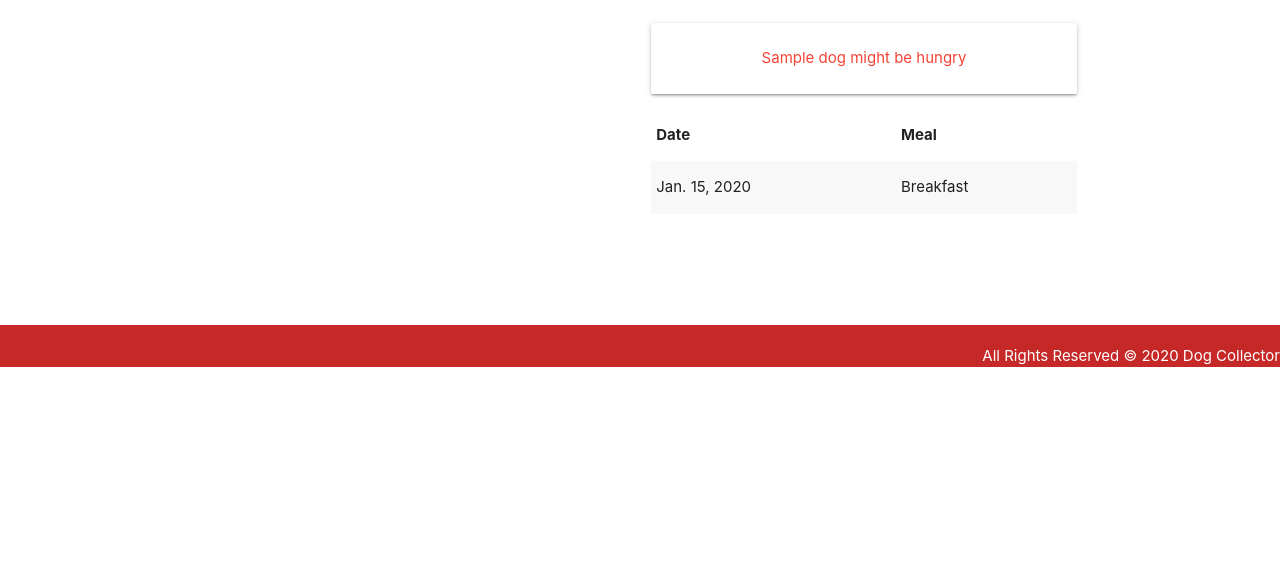
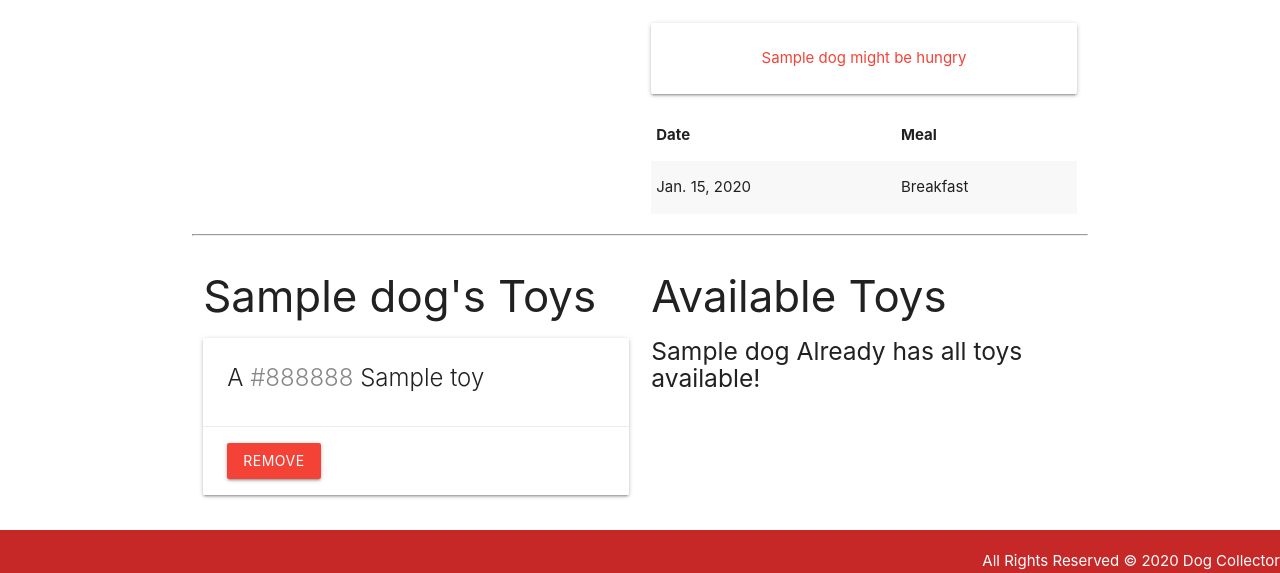
Before and after one commit to guyett92/dogcollector, a Django app: page /dogs/1/ in a window 1280 px wide. Shown: the part 433-1006 px from the top of the page. Before the commit the page ends 800 px from the top, so only its background shows below. Run offline with Django 3.2, Linux system fonts and the light colour scheme; tables that the repository leaves empty hold one stand-in row (values such as "Sample post").

Commit message:
adds toy associations

```diff
--- a/dogcollector/settings.py
+++ b/dogcollector/settings.py
@@ -106,7 +106,7 @@ AUTH_PASSWORD_VALIDATORS = [
 
 LANGUAGE_CODE = 'en-us'
 
-TIME_ZONE = 'UTC'
+TIME_ZONE = 'America/Los_Angeles'
 
 USE_I18N = True
 
--- a/main_app/models.py
+++ b/main_app/models.py
@@ -10,6 +10,16 @@ MEALS = (
     ('D', 'Dinner')
 )
 
+class Toy(models.Model):
+     name = models.CharField(max_length=50)
+     color = models.CharField(max_length=20)
+
+     def __str__(self):
+         return self.name
+
+     def get_absolute_url(self):
+         return reverse('toys_list')
+
 class Dog(models.Model):
      def fed_for_today(self):
          print(self.feeding_set.filter(date=date.today()).count())
@@ -19,22 +29,13 @@ class Dog(models.Model):
      breed = models.CharField(max_length=100)
      description = models.TextField(max_length=250)
      age = models.IntegerField()
+     toys = models.ManyToManyField(Toy)
 
      def __str__(self):
          return self.name
 
      def get_absolute_url(self):
          return reverse('detail', kwargs={'dog_id': self.id})
-
-class Toy(models.Model):
-     name = models.CharField(max_length=50)
-     color = models.CharField(max_length=20)
-
-     def __str__(self):
-         return self.name
-
-     def get_absolute_url(self):
-         return reverse('toys_list')
 
 class Feeding(models.Model):
      date = models.DateField('feeding date')
--- a/main_app/templates/dogs/detail.html
+++ b/main_app/templates/dogs/detail.html
@@ -53,6 +53,53 @@
     </table>
   </div>
 </div>
+<hr>
+<div class="row">
+  <div class="col s6">
+    <h3>{{ dog.name }}'s Toys</h3>
+    {% if dog.toys.count %}
+      {% for toy in dog.toys.all %}
+        <div class="card">
+          <div class="card-content">
+            <span class="card-title">
+            A <span style="color: {{ toy.color }}">{{ toy.color }}</span> {{ toy.name }}
+            </span>
+          </div>
+          <div class="card-action">
+            <form action="{% url 'remove_toy' dog.id toy.id %}" method="post">
+              {% csrf_token %}
+              <button type="submit" class="btn red">Remove</button>
+            </form>
+          </div>
+        </div>
+      {% endfor %}
+    {% else %}
+      <h5>No toys yet!</h5>
+    {% endif %}
+  </div>
+  <div class="col s6">
+    <h3>Available Toys</h3>
+    {% if toys.count %}
+      {% for toy in toys %}
+        <div class="card">
+          <div class="card-content">
+            <span class="card-title">
+              A <span style="color: {{ toy.color }}">{{ toy.color }}</span> {{ toy.name }}
+            </span>
+          </div>
+          <div class="card-action">
+            <form action="{% url 'assoc_toy' dog.id toy.id %}" method="post">
+              {% csrf_token %}
+              <button type="submit" class="btn">Add</button>
+            </form>
+          </div>
+        </div>
+      {% endfor %}
+    {% else %}
+      <h5>{{ dog.name }} Already has all toys available!</h5>
+    {% endif %}
+  </div>
+</div>
 
 <script>
   const dateEl = document.getElementById('id_date');
--- a/main_app/urls.py
+++ b/main_app/urls.py
@@ -15,4 +15,6 @@ urlpatterns = [
     path('toys/<int:pk>/update/', views.ToyUpdate.as_view(), name='toys_update'),
     path('toys/<int:pk>/delete/', views.ToyDelete.as_view(), name='toys_delete'),
     path('dogs/<int:dog_id>/add_feeding/', views.add_feeding, name='add_feeding'),
+    path('dogs/<int:dog_id>/assoc_toy/<int:toy_id>/', views.assoc_toy, name='assoc_toy'),
+    path('dogs/<int:dog_id>/remove_toy/<int:toy_id>/', views.remove_toy, name='remove_toy'),
 ]
--- a/main_app/views.py
+++ b/main_app/views.py
@@ -18,10 +18,12 @@ def dogs_index(request):
 
 def dogs_detail(request, dog_id):
     dog = Dog.objects.get(id=dog_id)
+    toys_dog_doesnt_have = Toy.objects.exclude(id__in=dog.toys.all().values_list('id'))
     feeding_form = FeedingForm()
     return render(request, 'dogs/detail.html', {
         'dog': dog,
-        'feeding_form': feeding_form
+        'feeding_form': feeding_form,
+        'toys': toys_dog_doesnt_have
     })
 
 # Class-Based Views
@@ -65,3 +67,11 @@ def add_feeding(request, dog_id):
         new_feeding.save()
 
     return redirect('detail', dog_id=dog_id)
+
+def assoc_toy(request, dog_id, toy_id):
+    Dog.objects.get(id=dog_id).toys.add(toy_id)
+    return redirect('detail', dog_id=dog_id)
+
+def remove_toy(request, dog_id, toy_id):
+    Dog.objects.get(id=dog_id).toys.remove(toy_id)
+    return redirect('detail', dog_id=dog_id)
```
Also changed, not shown: README.md, main_app/migrations/0004_auto_20200902_1722.py (added).
